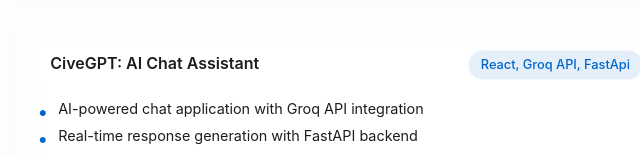
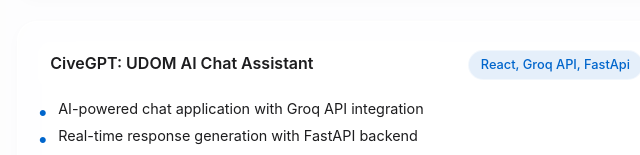
Before and after one commit to zuck30/zuckcv, a plain HTML site: page index.html in a window 1280 px wide. Shown: the part 1538-1693 px from the top of the page, 533-1173 px from the left. Drawn offline with Linux system fonts and the light colour scheme.

Commit message:
Fixed typo

```diff
--- a/index.html
+++ b/index.html
@@ -179,7 +179,7 @@
 
                     <div class="project-item glass-item">
                         <div class="project-header">
-                            <h3>CiveGPT: AI Chat Assistant</h3>
+                            <h3>CiveGPT: UDOM AI Chat Assistant</h3>
                             <span class="tech">React, Groq API, FastApi</span>
                         </div>
                         <ul class="project-list">
```
